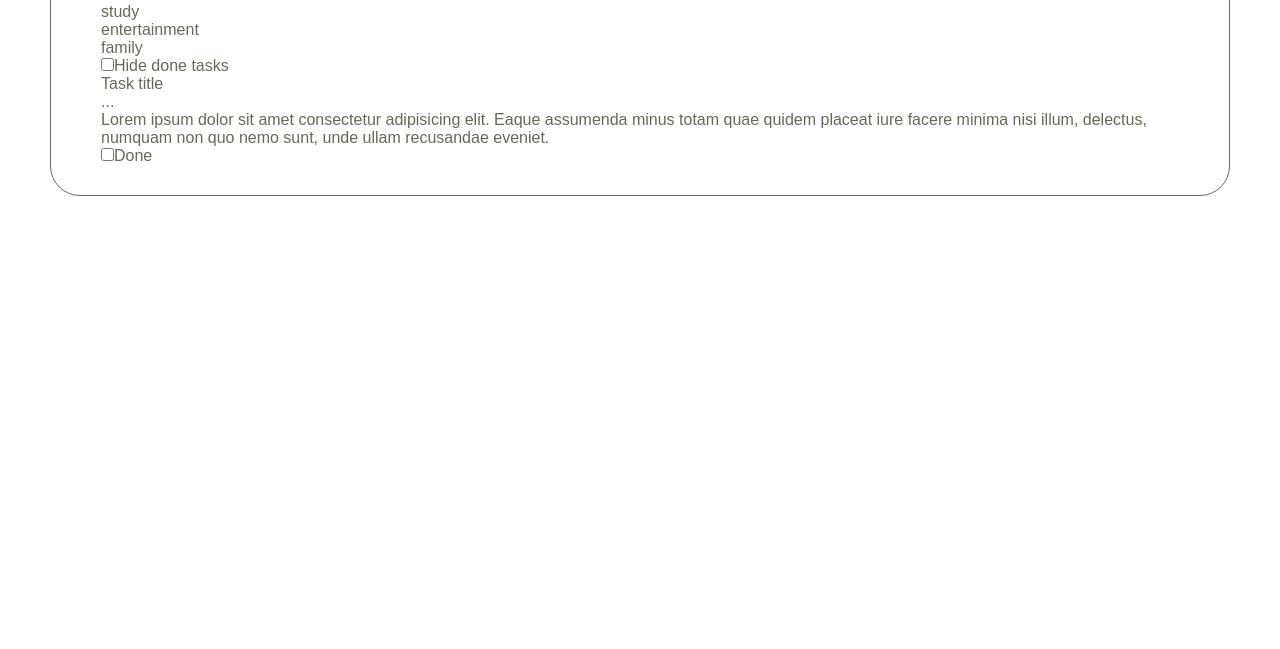
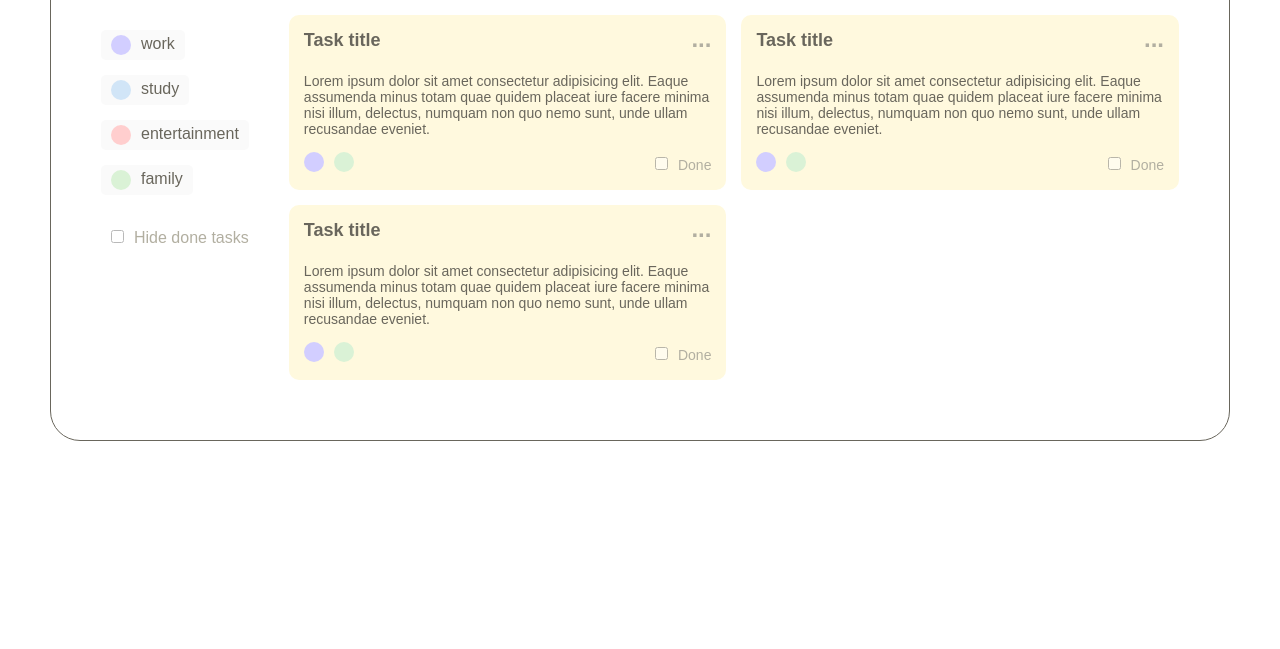
Before and after one commit to Nuga0909/Todo-List-Behance, a website built with webpack: page src/index.html in a window 1280 px wide. Shown: the part 151-800 px from the top of the page. Built offline with nearby package versions, Linux system fonts and the light colour scheme; a web font is replaced by a local one.

Commit message:
Style task cards

```diff
--- a/src/index.html
+++ b/src/index.html
@@ -3,7 +3,7 @@
   <head>
     <meta charset="UTF-8" />
     <meta name="viewport" content="width=device-width, initial-scale=1.0" />
-    <link href="https://fonts.cdnfonts.com/css/adobe-clean" rel="stylesheet">
+    <link href="https://fonts.cdnfonts.com/css/adobe-clean" rel="stylesheet" />
     <title>Wbpack Exercise</title>
   </head>
   <body>
@@ -13,19 +13,19 @@
     </header>
     <div class="container">
       <div class="left-col">
-        <div class="task">
+        <div class="task-filter">
           <div class="work"></div>
           <p>work</p>
         </div>
-        <div class="task">
+        <div class="task-filter">
           <div class="study"></div>
           <p>study</p>
         </div>
-        <div class="task">
+        <div class="task-filter">
           <div class="ent"></div>
           <p>entertainment</p>
         </div>
-        <div class="task">
+        <div class="task-filter">
           <div class="family"></div>
           <p>family</p>
         </div>
@@ -34,6 +34,45 @@
         </label>
       </div>
       <div class="right-col">
+        <div class="task">
+          <div class="task-head">
+            <p class="title">Task title</p>
+            <p class="more">...</p>
+          </div>
+          <article>
+            Lorem ipsum dolor sit amet consectetur adipisicing elit. Eaque
+            assumenda minus totam quae quidem placeat iure facere minima nisi
+            illum, delectus, numquam non quo nemo sunt, unde ullam recusandae
+            eveniet.
+          </article>
+          <div class="task-footer">
+            <div class="task-type">
+              <div class="work"></div>
+              <div class="family"></div>
+            </div>
+            <label for="" class="label"> <input type="checkbox" />Done </label>
+          </div>
+        </div>
+        <div class="task">
+          <div class="task-head">
+            <p class="title">Task title</p>
+            <p class="more">...</p>
+          </div>
+          <article>
+            Lorem ipsum dolor sit amet consectetur adipisicing elit. Eaque
+            assumenda minus totam quae quidem placeat iure facere minima nisi
+            illum, delectus, numquam non quo nemo sunt, unde ullam recusandae
+            eveniet.
+          </article>
+          <div class="task-footer">
+            <div class="task-type">
+              <div class="work"></div>
+              <div class="family"></div>
+            </div>
+            <label for="" class="label"> <input type="checkbox" />Done </label>
+          </div>
+        </div>
+        <div class="task">
           <div class="task-head">
             <p class="title">Task title</p>
             <p class="more">...</p>
@@ -53,5 +92,6 @@
           </div>
         </div>
       </div>
+    </div>
   </body>
 </html>
--- a/src/style.css
+++ b/src/style.css
@@ -7,6 +7,7 @@
   --lightgreen: #daf2d6;
   --pink: #ffcece;
   --violet: #d2ceff;
+  --tag: #fafafa;
 }
 
 * {
@@ -24,7 +25,6 @@ body {
 }
 
 header {
-
   display: flex;
   justify-content: space-between;
 }
@@ -36,10 +36,102 @@ header {
 }
 
 .container {
+  padding: 30px 0;
+  display: flex;
 }
 
 .left-col {
+  width: 30%;
+  margin-right: 40px;
+}
+
+.task-filter {
+  display: flex;
+  margin: 15px 0;
+  padding: 5px 10px;
+  background-color: var(--tag);
+  border-radius: 5px;
+  width: fit-content;
+}
+
+.work {
+  height: 20px;
+  width: 20px;
+  background-color: var(--violet);
+  border-radius: 50%;
+  margin-right: 10px;
+}
+
+.study {
+  height: 20px;
+  width: 20px;
+  background-color: var(--lightblue);
+  border-radius: 50%;
+  margin-right: 10px;
+}
+
+.ent {
+  height: 20px;
+  width: 20px;
+  background-color: var(--pink);
+  border-radius: 50%;
+  margin-right: 10px;
+}
+
+.family {
+  height: 20px;
+  width: 20px;
+  background-color: var(--lightgreen);
+  border-radius: 50%;
+  margin-right: 10px;
+}
+
+.label {
+  color: var(--grey);
+}
+
+.label input {
+  margin: 20px 10px;
+  opacity: 50%;
 }
 
 .right-col {
+  display: grid;
+  grid-template-columns: auto auto;
+  gap: 15px;
 }
+
+.task {
+  background-color: var(--yellow);
+  border-radius: 10px;
+  padding: 15px 15px 0 15px;
+}
+
+.task-head {
+  display: flex;
+  justify-content: space-between;
+  font-size: large;
+  font-weight: 600;
+  margin-bottom: 20px;
+}
+
+.more {
+  font-size: x-large;
+  margin-top: -5px;
+  color: var(--grey);
+}
+
+article {
+  font-size: 14px;
+}
+
+.task-footer {
+  display: flex;
+  justify-content: space-between;
+  font-size: 14px;
+}
+
+.task-type {
+  display: flex;
+  padding-top: 15px;
+}
```
Lines whose indentation alone changed are shown as unchanged.
